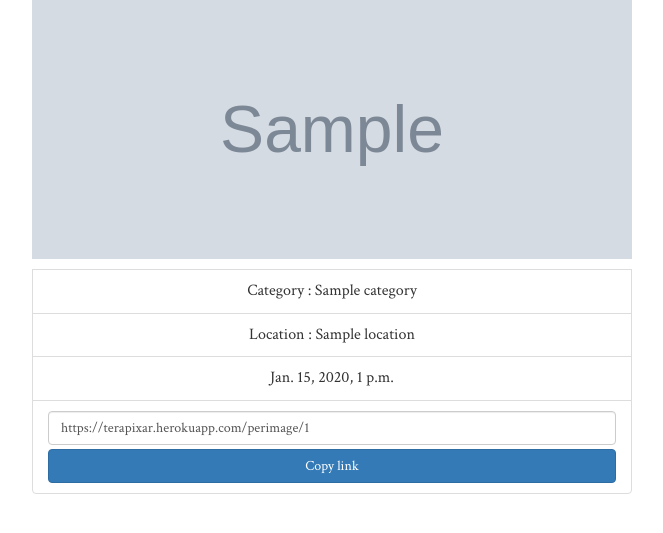
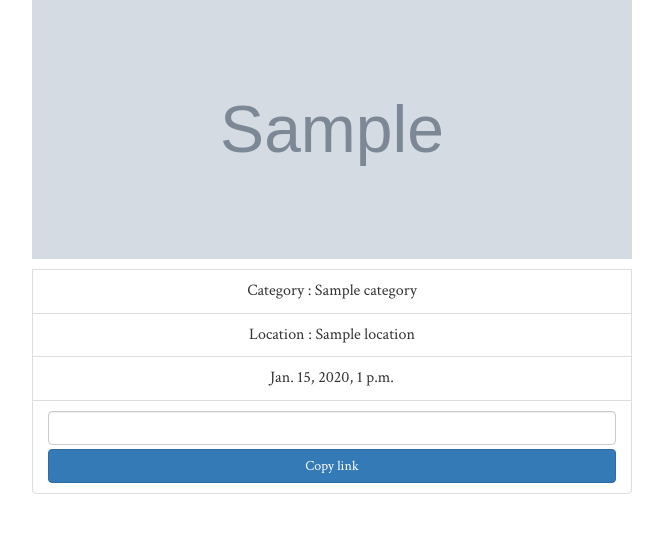
Before and after one commit to Amiredin/photo-gallery, a Django app: page /perimage/1 in a window 1280 px wide. Shown: the part 150-683 px from the top of the page, without its empty margins (308-971 px from the left). Run offline with Django 3.2, Linux system fonts and the light colour scheme; tables that the repository leaves empty hold one stand-in row (values such as "Sample post"); grey boxes marked "Sample" are stand-in pictures; some libraries are stand-ins or nearby versions.

Commit message:
add readme

```diff
--- a/gallery/templates/singleimage.html
+++ b/gallery/templates/singleimage.html
@@ -25,7 +25,7 @@
                                       {% endfor %}
                                       <p class="list-group-item text-center">{{image.upload_date}}</p>
                                       <p class="list-group-item text-center">
-                                        <input class="form-control" type="text" value="https://terapixar.herokuapp.com/perimage/{{image.id}}" id="link">
+                                        <input class="form-control" type="text"  id="link">
                                         <a onclick="shareLink()" class="btn btn-primary text-center btn-block" style="margin-top:4px;">Copy link</a>
                                       </p>
 
```
Also changed, not shown: README.md (added).
